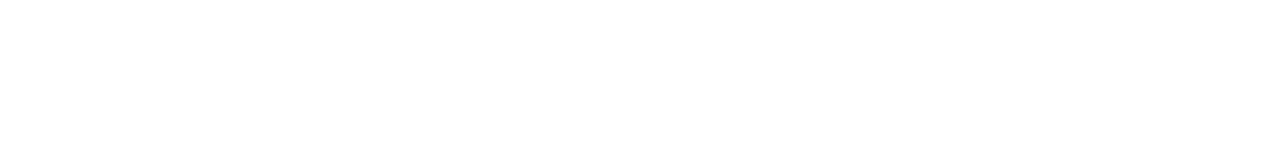
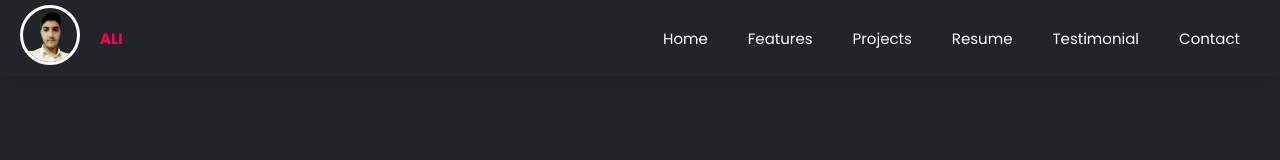
Before and after one commit to Alilotfii/Ali.lotfii, a plain HTML site: page index.html in a window 1280 px wide. Drawn offline with Linux system fonts and the light colour scheme.

Commit message:
header added

```diff
--- a/assets/scss/base/_reset.scss
+++ b/assets/scss/base/_reset.scss
@@ -4,7 +4,7 @@
   margin: 0;
   padding: 0;
   box-sizing: border-box;
-  transition: .3s;
+  transition: 0.3s;
 }
 
 html {
@@ -13,6 +13,7 @@ html {
 
 body {
   font-family: "Poppins", sans-serif;
+  background-color: #212428;
 }
 
 ul {
@@ -22,7 +23,7 @@ ul {
 a {
   text-decoration: none;
   font-size: 1.5rem;
-  color: #444451;
+  color: #fff;
   transition: 0.3s;
   display: inline-block;
 }
--- a/assets/scss/layout/_container.scss
+++ b/assets/scss/layout/_container.scss
@@ -1,6 +1,6 @@
 .container{
   width: 100%;
-  max-width: 1200px;
+  max-width: 1370px;
   margin: 0 auto;
   padding: 0 2rem;
 }
--- a/assets/scss/layout/_header.scss
+++ b/assets/scss/layout/_header.scss
@@ -1,3 +1,59 @@
 @use "../abstracts/" as *;
 header {
+  background-color: $black-color;
+  box-shadow:
+    0 10px 15px -3px rgb(0 0 0 / 0.1),
+    0 4px 6px -4px rgb(0 0 0 / 0.1);
+  position: fixed;
+  width: 100%;
+  z-index: 999;
+  opacity: 1;
+  .nav_bar {
+    @include flex(space-between, center);
+    padding: 5px 0;
+    h2 {
+      display: flex;
+      align-items: center;
+      gap: 2rem;
+      img {
+        height: 60px;
+        width: 60px;
+        border-radius: 50%;
+        border: 3px solid #fff;
+      }
+      span {
+        a {
+          color: #ff014f;
+        }
+      }
+    }
+    .nav_list {
+      display: flex;
+      .nav_item {
+        padding: 2rem;
+        a{
+          &:hover{
+            color:#ff014f;
+          }
+        }
+      }
+    }
+    .bottom {
+      display: none;
+    }
+  }
 }
+//  responsive
+@media (max-width: 991px) {
+  header {
+    .container {
+      .nav_list {
+        display: none;
+      }
+      .bottom {
+        display: block;
+        color: #fff;
+      }
+    }
+  }
+}
--- a/index.html
+++ b/index.html
@@ -1,11 +1,56 @@
 <!DOCTYPE html>
 <html lang="en">
+
 <head>
     <meta charset="UTF-8">
     <meta name="viewport" content="width=device-width, initial-scale=1.0">
-    <title>Document</title>
+    <title>Ali Lotfi</title>
+    <!--  link site -->
+    <link rel="stylesheet" href="assets/scss/main.css">
 </head>
+
 <body>
+    <!--  header section  -->
+    <header>
+        <div class="container">
+            <nav class="nav_bar">
+                <h2>
+                    <div class="image">
+                        <img src="./assets/image/Alilotfi.png" alt="">
+                    </div>
+                    <span><a href="#">ALI</a></span>
+                </h2>
+                <ul class="nav_list">
+                    <li class="nav_item">
+                        <a href="#">Home</a>
+                    </li>
+                    <li class="nav_item">
+                        <a href="#">Features</a>
+                    </li>
+                    <li class="nav_item">
+                        <a href="#">Projects</a>
+                    </li>
+                    <li class="nav_item">
+                        <a href="#">Resume</a>
+                    </li>
+                    <li class="nav_item">
+                        <a href="#">Testimonial</a>
+                    </li>
+                    <li class="nav_item">
+                        <a href="#">Contact</a>
+                    </li>
+                </ul>
+                <div class="bottom">
+                    <svg stroke="currentColor" fill="none" stroke-width="0" viewBox="0 0 15 15" height="30" width="30"
+                        xmlns="http://www.w3.org/2000/svg">
+                        <path fill-rule="evenodd" clip-rule="evenodd"
+                            d="M1.5 3C1.22386 3 1 3.22386 1 3.5C1 3.77614 1.22386 4 1.5 4H13.5C13.7761 4 14 3.77614 14 3.5C14 3.22386 13.7761 3 13.5 3H1.5ZM1 7.5C1 7.22386 1.22386 7 1.5 7H13.5C13.7761 7 14 7.22386 14 7.5C14 7.77614 13.7761 8 13.5 8H1.5C1.22386 8 1 7.77614 1 7.5ZM1 11.5C1 11.2239 1.22386 11 1.5 11H13.5C13.7761 11 14 11.2239 14 11.5C14 11.7761 13.7761 12 13.5 12H1.5C1.22386 12 1 11.7761 1 11.5Z"
+                            fill="currentColor"></path>
+                    </svg>
+                </div>
+            </nav>
+        </div>
+    </header>
+</body>
 
-</body>
 </html>
```
Also changed, not shown: assets/scss/main.css, 1 other file.
